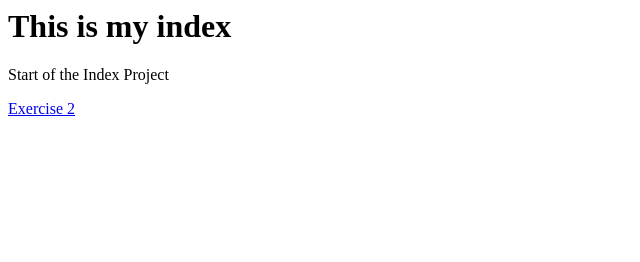
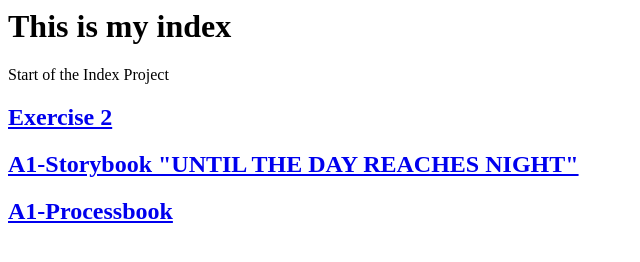
Before and after one commit to jjjjior/imw-jiordan, a plain HTML site: page index.html in a window 1280 px wide. Shown: the whole page, without its empty margins (0-640 px from the left). Drawn offline with Linux system fonts and the light colour scheme.

Commit message:
Updated Index including Storybook

```diff
--- a/index.html
+++ b/index.html
@@ -6,8 +6,15 @@
     <body>
         <h1>This is my index</h1>
         <p>Start of the Index Project</p>
-        <a href="exercises/e2-Grid/painting1.html">Exercise 2</a>
-
+        <a href="exercises/e2-Grid/painting1.html">
+            <h2>Exercise 2</h2>
+        </a>
+        <a href="projects/p1-Storybook/frame1.html">
+            <h2>A1-Storybook "UNTIL THE DAY REACHES NIGHT"</h2>
+        </a>
+        <a href="projects/p1-Storybook/a1-process-template.html">
+            <h2>A1-Processbook</h2>
+        </a>
     </body>
 
 </html>
```
